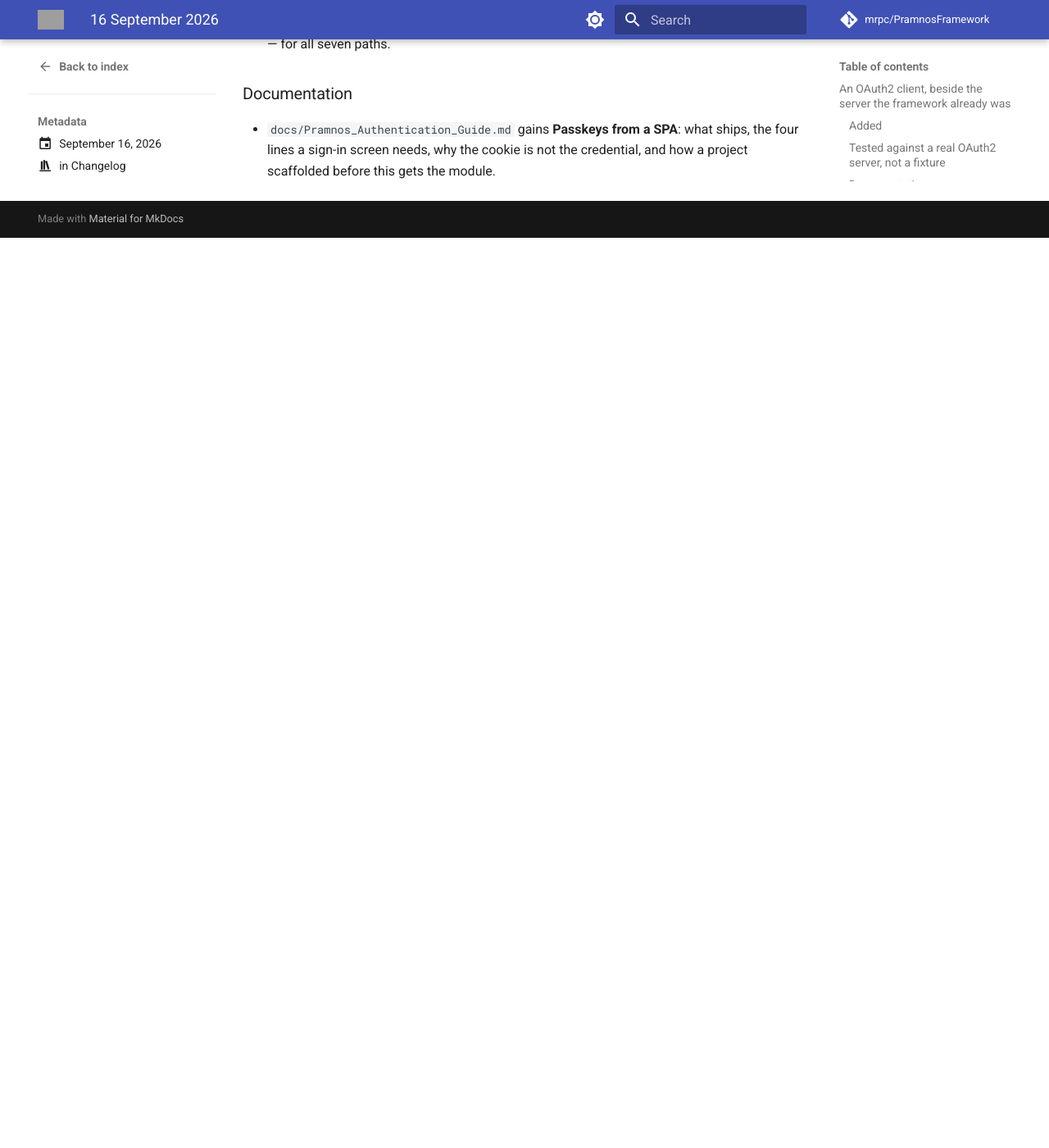
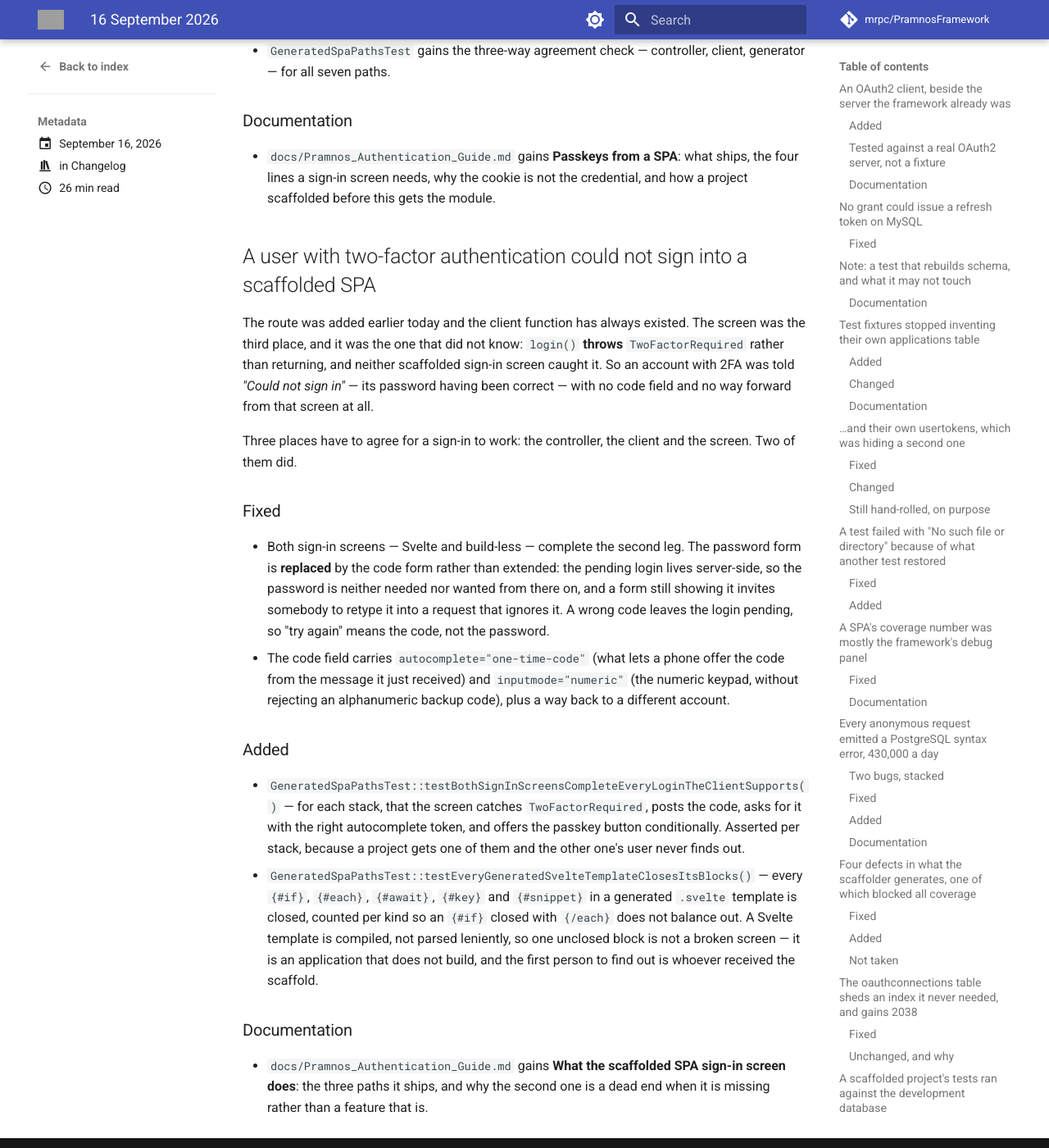
Before and after one commit to mrpc/PramnosFramework, an MkDocs documentation site: the page built from docs/version-history/posts/2026-09-16.md, in a window 1280 px wide and 1400 px high, scrolled down 18656 px. Shown: the whole window at 82% size. Built offline with MkDocs 1.6.1 and Material for MkDocs 9.7.7, drawn with Linux system fonts in a browser that asks for light colours; comment, search, counter and statistics services are not loaded; before the commit the page ends 18946 px from its top, so only the background shows below that; some of the changed text lies outside the part shown; grey boxes are pictures that could not be loaded.

Commit message:
fix(scaffolding): a user with two-factor authentication could not sign into a SPA
The route was added earlier today and the client function has always existed.
The screen was the third place, and it was the one that did not know: login()
*throws* TwoFactorRequired rather than returning, and neither scaffolded sign-in
screen caught it. An account with 2FA was told "Could not sign in" — its password
having been correct — with no code field and no way forward from that screen.

- Both stacks complete the second leg. The password form is replaced by the code
  form rather than extended: the pending login lives server-side, so the password
  is neither needed nor wanted from there on, and a form still showing it invites
  somebody to retype it into a request that ignores it. A wrong code leaves the
  login pending, so "try again" means the code, not the password.
- The field carries autocomplete="one-time-code" (what lets a phone offer the code
  from the message it just received) and inputmode="numeric" (the keypad, without
  rejecting an alphanumeric backup code), plus a way back to a different account.

Two guards, because both failures are invisible in the diff that causes them:

- testBothSignInScreensCompleteEveryLoginTheClientSupports() — per stack, that the
  screen catches TwoFactorRequired, posts the code, asks for it with the right
  autocomplete token, and offers the passkey button conditionally. A project gets
  one stack, and the other one's user never finds out.
- testEveryGeneratedSvelteTemplateClosesItsBlocks() — counted per kind, so an
  {#if} closed with {/each} does not balance out. A Svelte template is compiled,
  not parsed leniently: one unclosed block is not a broken screen but an
  application that does not build, and the first person to find out is whoever
  received the scaffold.

```diff
--- a/docs/Pramnos_Authentication_Guide.md
+++ b/docs/Pramnos_Authentication_Guide.md
@@ -575,6 +575,27 @@
 `lib/api.js` is the project's own file and is never overwritten, so its passkey functions are a
 copy-in from the current stub.
 
+### What the scaffolded SPA sign-in screen does
+
+Both stacks — Svelte and build-less — ship the same three paths, because a screen that
+implements only the first one is a dead end rather than a missing feature:
+
+1. **Password.** `login(username, password)`.
+2. **The second factor, when the account has one.** `login()` *throws* `TwoFactorRequired`
+   rather than returning — the password was correct and the account needs more — and the
+   screen replaces the password form with a code form, posting only the code through
+   `loginTwoFactor()`. The pending login is held server-side, so nothing is carried across;
+   a wrong code leaves it pending and the person tries again instead of starting over.
+3. **A passkey**, where the browser can honour one (`passkeySupported()`).
+
+A screen that does not catch `TwoFactorRequired` shows "Could not sign in" to somebody whose
+password was right, with no way forward from that screen at all — which is why
+`GeneratedSpaPathsTest` asserts both stacks handle it, rather than leaving it to a reviewer.
+
+The code field carries `autocomplete="one-time-code"`, which is what lets a phone offer the
+code from the message it has just received, and `inputmode="numeric"`, which keeps the numeric
+keypad without rejecting an alphanumeric backup code.
+
 ### What the form says when it fails, and while it works
 
 Two things the scaffolded sign-in screens do that are invisible on the machine of the person who
--- a/docs/version-history/posts/2026-09-16.md
+++ b/docs/version-history/posts/2026-09-16.md
@@ -22,6 +22,7 @@
 - A scaffolded project's admin screens all answered 404, and the dev panel could end a test run reporting success
 - Every generated SPA screen fetched a doubly-prefixed URL, and a test asserted it
 - A SPA could not offer the one sign-in that needs no password
+- …and a user with two-factor authentication could not sign into one at all
 
 <!-- more -->
 
@@ -754,3 +755,44 @@
 - `docs/Pramnos_Authentication_Guide.md` gains **Passkeys from a SPA**: what ships, the four
   lines a sign-in screen needs, why the cookie is not the credential, and how a project
   scaffolded before this gets the module.
+
+## A user with two-factor authentication could not sign into a scaffolded SPA
+
+The route was added earlier today and the client function has always existed. The screen
+was the third place, and it was the one that did not know: `login()` **throws**
+`TwoFactorRequired` rather than returning, and neither scaffolded sign-in screen caught
+it. So an account with 2FA was told *"Could not sign in"* — its password having been
+correct — with no code field and no way forward from that screen at all.
+
+Three places have to agree for a sign-in to work: the controller, the client and the
+screen. Two of them did.
+
+### Fixed
+
+- Both sign-in screens — Svelte and build-less — complete the second leg. The password
+  form is **replaced** by the code form rather than extended: the pending login lives
+  server-side, so the password is neither needed nor wanted from there on, and a form
+  still showing it invites somebody to retype it into a request that ignores it. A wrong
+  code leaves the login pending, so "try again" means the code, not the password.
+- The code field carries `autocomplete="one-time-code"` (what lets a phone offer the code
+  from the message it just received) and `inputmode="numeric"` (the numeric keypad,
+  without rejecting an alphanumeric backup code), plus a way back to a different account.
+
+### Added
+
+- `GeneratedSpaPathsTest::testBothSignInScreensCompleteEveryLoginTheClientSupports()` —
+  for each stack, that the screen catches `TwoFactorRequired`, posts the code, asks for it
+  with the right autocomplete token, and offers the passkey button conditionally. Asserted
+  per stack, because a project gets one of them and the other one's user never finds out.
+- `GeneratedSpaPathsTest::testEveryGeneratedSvelteTemplateClosesItsBlocks()` — every
+  `{#if}`, `{#each}`, `{#await}`, `{#key}` and `{#snippet}` in a generated `.svelte`
+  template is closed, counted per kind so an `{#if}` closed with `{/each}` does not balance
+  out. A Svelte template is compiled, not parsed leniently, so one unclosed block is not a
+  broken screen — it is an application that does not build, and the first person to find
+  out is whoever received the scaffold.
+
+### Documentation
+
+- `docs/Pramnos_Authentication_Guide.md` gains **What the scaffolded SPA sign-in screen
+  does**: the three paths it ships, and why the second one is a dead end when it is missing
+  rather than a feature that is.
```
Also changed, not shown: other parts of docs/version-history/posts/2026-09-16.md (+1 -1 lines), 3 other files.
